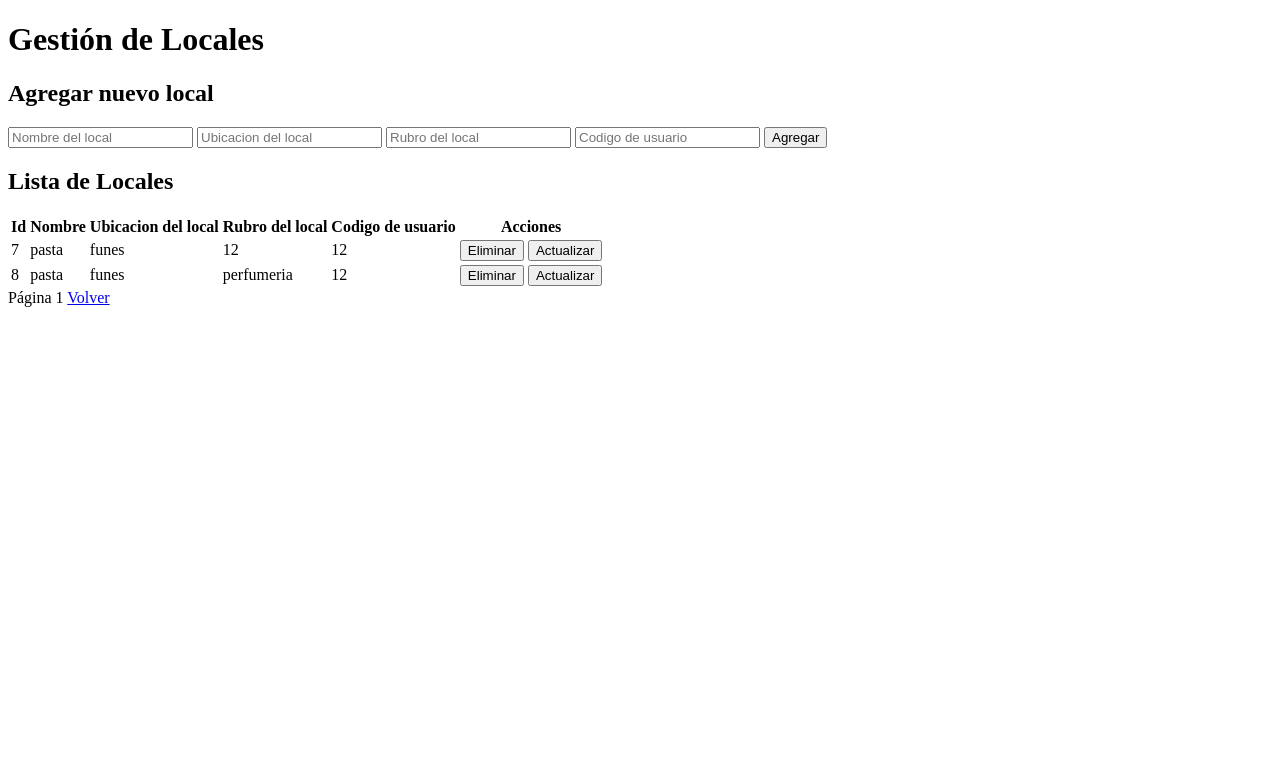
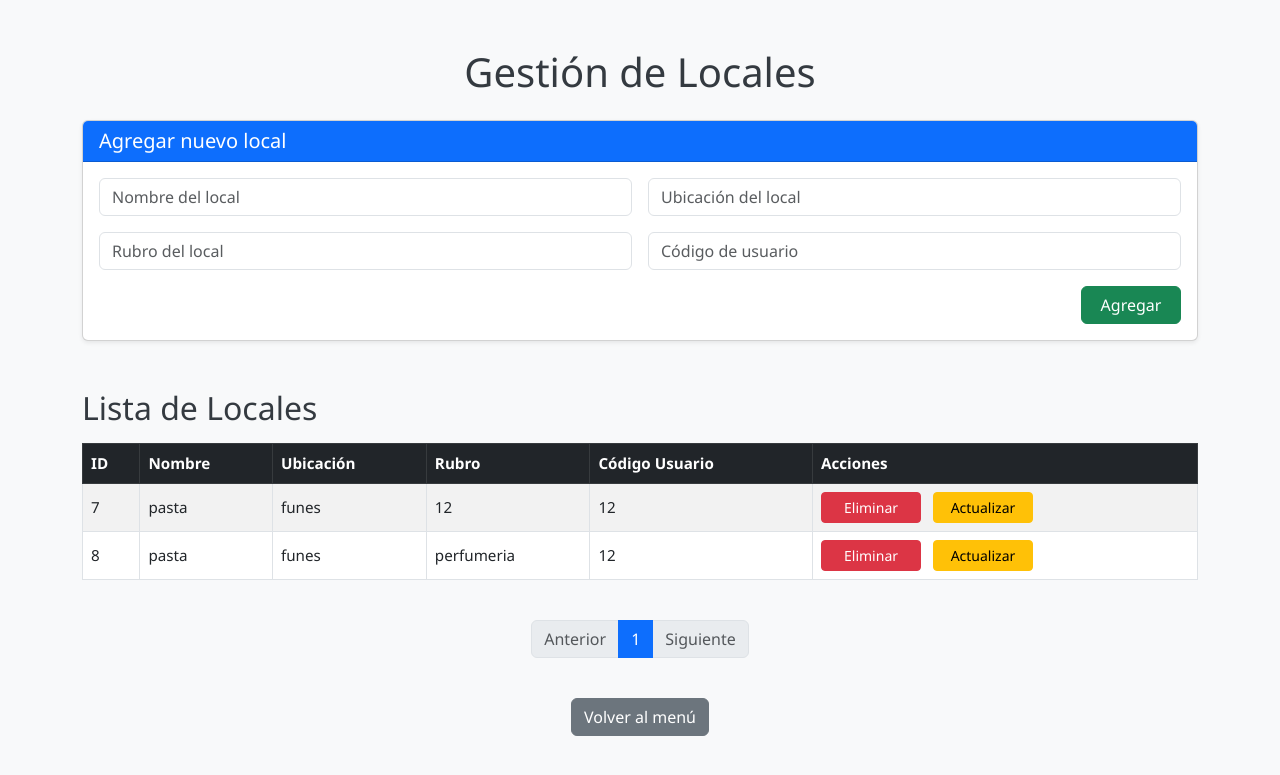
Before and after one commit to CataldiDonato/WEB-EG, a PHP site: page /web-eg/pages/admin/locales/gestion-locales.php in a window 1280 px wide. Shown: the top 775 px of the page. Run offline with PHP 8.4, Linux system fonts and the light colour scheme; data comes from the database, SQL or seed files in the repository.

Commit message:
agregamos para cambiar el estado de los dueños de locales y agregamos estilos en admin

```diff
--- a/include/db.php
+++ b/include/db.php
@@ -1,10 +1,10 @@
 <?php
 $host = "localhost";
 $usuario = "root";
-$contrasena = "donato";
+$contrasena = "0770";
 $basededatos = "dbweb";
 
-$conn = new mysqli($host, $usuario, $contrasena, $basededatos,3307);
+$conn = new mysqli($host, $usuario, $contrasena, $basededatos,3306);
 
 if ($conn->connect_error) {
     die("Conexión fallida: " . $conn->connect_error);
--- /dev/null
+++ b/pages/admin/locales/gestion-locales.css
@@ -0,0 +1,28 @@
+.body-gestion-locales {
+    background-color: #f8f9fa;
+    font-family: 'Segoe UI', Tahoma, Geneva, Verdana, sans-serif;
+}
+
+.title-gestion-locales{
+    color: #343a40;
+}
+
+table th, table td {
+    vertical-align: middle;
+}
+
+.btn {
+    min-width: 100px;
+}
+
+table {
+    font-size: 0.95rem;
+}
+
+@media (max-width: 576px) {
+    .btn {
+        min-width: auto;
+        font-size: 0.9rem;
+        padding: 0.375rem 0.5rem;
+    }
+}
--- a/pages/admin/locales/gestion-locales.php
+++ b/pages/admin/locales/gestion-locales.php
@@ -1,7 +1,7 @@
 <?php
 include("../../../include/db.php");
 
-// Configuración de paginacion
+// Configuración de paginación
 $porPagina = 5;
 $pagina = isset($_GET['pagina']) ? (int)$_GET['pagina'] : 1;
 $offset = ($pagina - 1) * $porPagina;
@@ -18,62 +18,110 @@ $resultado = $conn->query($sql);
 <!DOCTYPE html>
 <html lang="es">
 <head>
-    <meta charset="UTF-8">
+    <meta charset="UTF-8" />
     <title>Gestión de Locales</title>
+    <meta name="viewport" content="width=device-width, initial-scale=1" />
+    <link href="https://cdn.jsdelivr.net/npm/bootstrap@5.3.0/dist/css/bootstrap.min.css" rel="stylesheet" />
+    <link rel="stylesheet" href="gestion-locales.css" />
 </head>
-<body>
-    <h1>Gestión de Locales</h1>
-    <h2>Agregar nuevo local</h2>
-    <form action="agregar-local.php" method="POST">
-        <input type="text" name="nombreLocal" placeholder="Nombre del local" required>
-        <input type="text" name="ubicacionLocal" placeholder="Ubicacion del local" required>
-        <input type="text" name="rubroLocal" placeholder="Rubro del local" required>
-        <input type="number" name="codUsuario" placeholder="Codigo de usuario" required>
-        <button type="submit">Agregar</button>
+<body class="body-gestion-locales">
+
+<div class="container my-5">
+    <h1 class="mb-4 text-center title-gestion-locales">Gestión de Locales</h1>
+
+    <div class="card mb-5 shadow-sm">
+        <div class="card-header bg-primary text-white">
+            <h2 class="h5 mb-0 ">Agregar nuevo local</h2>
+        </div>
+        <div class="card-body">
+            <form action="agregar-local.php" method="POST" class="row g-3">
+                <div class="col-md-6">
+                    <input type="text" name="nombreLocal" class="form-control" placeholder="Nombre del local" required />
+                </div>
+                <div class="col-md-6">
+                    <input type="text" name="ubicacionLocal" class="form-control" placeholder="Ubicación del local" required />
+                </div>
+                <div class="col-md-6">
+                    <input type="text" name="rubroLocal" class="form-control" placeholder="Rubro del local" required />
+                </div>
+                <div class="col-md-6">
+                    <input type="number" name="codUsuario" class="form-control" placeholder="Código de usuario" required />
+                </div>
+                <div class="col-12 text-end">
+                    <button type="submit" class="btn btn-success">Agregar</button>
+                </div>
             </form>
-    <h2>Lista de Locales</h2>
-    <table>
-        <thead>
+        </div>
+    </div>
+
+    <h2 class="mb-3 title-gestion-locales">Lista de Locales</h2>
+    <div class="table-responsive">
+        <table class="table table-striped table-bordered align-middle">
+            <thead class="table-dark">
                 <tr>
-                <th>Id</th>
+                    <th>ID</th>
                     <th>Nombre</th>
-                <th>Ubicacion del local</th>
-                <th>Rubro del local</th>
-                <th>Codigo de usuario</th>
+                    <th>Ubicación</th>
+                    <th>Rubro</th>
+                    <th>Código Usuario</th>
                     <th>Acciones</th>
                 </tr>
             </thead>
             <tbody>
                 <?php while ($local = $resultado->fetch_assoc()) { ?>
                     <tr>
-                    <td><?= $local['id'] ?></td>
-                    <td><?= $local['nombreLocal'] ?></td>
-                    <td><?= $local['ubicacionLocal'] ?></td>
-                    <td><?= $local['rubroLocal'] ?></td>
-                    <td><?= $local['codUsuario'] ?></td>
+                        <td><?= htmlspecialchars($local['id']) ?></td>
+                        <td><?= htmlspecialchars($local['nombreLocal']) ?></td>
+                        <td><?= htmlspecialchars($local['ubicacionLocal']) ?></td>
+                        <td><?= htmlspecialchars($local['rubroLocal']) ?></td>
+                        <td><?= htmlspecialchars($local['codUsuario']) ?></td>
                         <td>
-                        <form action="eliminar-local.php" method="POST" style="display:inline;">
+                            <form action="eliminar-local.php" method="POST" class="d-inline">
                                 <input type="hidden" name="id" value="<?= $local['id'] ?>">
-                            <button type="submit">Eliminar</button>
+                                <button type="submit" class="btn btn-sm btn-danger" onclick="return confirm('¿Seguro que quieres eliminar este local?');">Eliminar</button>
                             </form>
-                        <form action="actualizar-local.php" method="POST" style="display:inline;">
+                            <form action="actualizar-local.php" method="POST" class="d-inline ms-2">
                                 <input type="hidden" name="id" value="<?= $local['id'] ?>">
-                            <button type="submit">Actualizar</button>
+                                <button type="submit" class="btn btn-sm btn-warning">Actualizar</button>
                             </form>
                         </td>
                     </tr>
                 <?php } ?>
+                <?php if ($resultado->num_rows === 0): ?>
+                    <tr><td colspan="6" class="text-center">No hay locales para mostrar.</td></tr>
+                <?php endif; ?>
             </tbody>
         </table>
-    <div">
+    </div>
+
+    <nav aria-label="Paginación de locales" class="d-flex justify-content-center my-4">
+        <ul class="pagination">
             <?php if ($pagina > 1): ?>
-            <a href="?pagina=<?= $pagina - 1 ?>">Anterior</a>
+                <li class="page-item">
+                    <a class="page-link" href="?pagina=<?= $pagina - 1 ?>">Anterior</a>
+                </li>
+            <?php else: ?>
+                <li class="page-item disabled"><span class="page-link">Anterior</span></li>
             <?php endif; ?>
-        Página <?= $pagina ?>
+
+            <li class="page-item active"><span class="page-link"><?= $pagina ?></span></li>
+
             <?php if ($pagina * $porPagina < $totalLocales): ?>
-            <a href="?pagina=<?= $pagina + 1 ?>">Siguiente</a>
+                <li class="page-item">
+                    <a class="page-link" href="?pagina=<?= $pagina + 1 ?>">Siguiente</a>
+                </li>
+            <?php else: ?>
+                <li class="page-item disabled"><span class="page-link">Siguiente</span></li>
             <?php endif; ?>
+        </ul>
+    </nav>
+
+    <div class="text-center mt-3">
+        <a href="../menu-admin.php" class="btn btn-secondary">Volver al menú</a>
     </div>
-    <a href="../menu-admin.php">Volver</a>
+</div>
+
+
+<script src="https://cdn.jsdelivr.net/npm/bootstrap@5.3.0/dist/js/bootstrap.bundle.min.js"></script>
 </body>
 </html>
```
Also changed, not shown: pages/admin/activar-cuentas-locales/actualizar-estado-dueño.php (added, +15 -0 lines), pages/admin/activar-cuentas-locales/estilos-activacion-cuentas-dueños.css (added, +21 -0 lines), pages/admin/activar-cuentas-locales/lista-dueños-locales.php (added, +110 -0 lines), pages/admin/activar-promociones/lista-promociones.css (added, +14 -0 lines), pages/admin/activar-promociones/lista-promociones.php (+48 -20 lines), pages/admin/admin-menu.css (added, +32 -0 lines), pages/admin/menu-admin.php (+23 -13 lines). Lines whose indentation alone changed are shown as unchanged.
